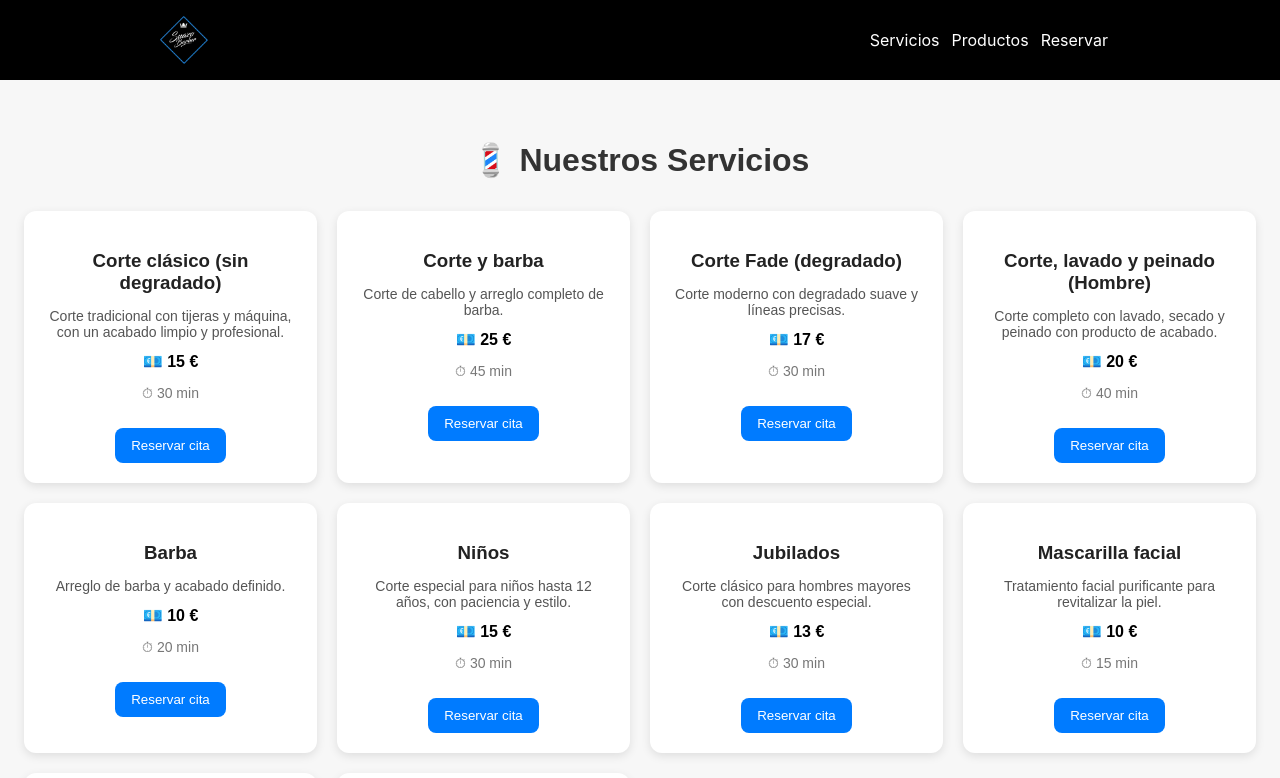
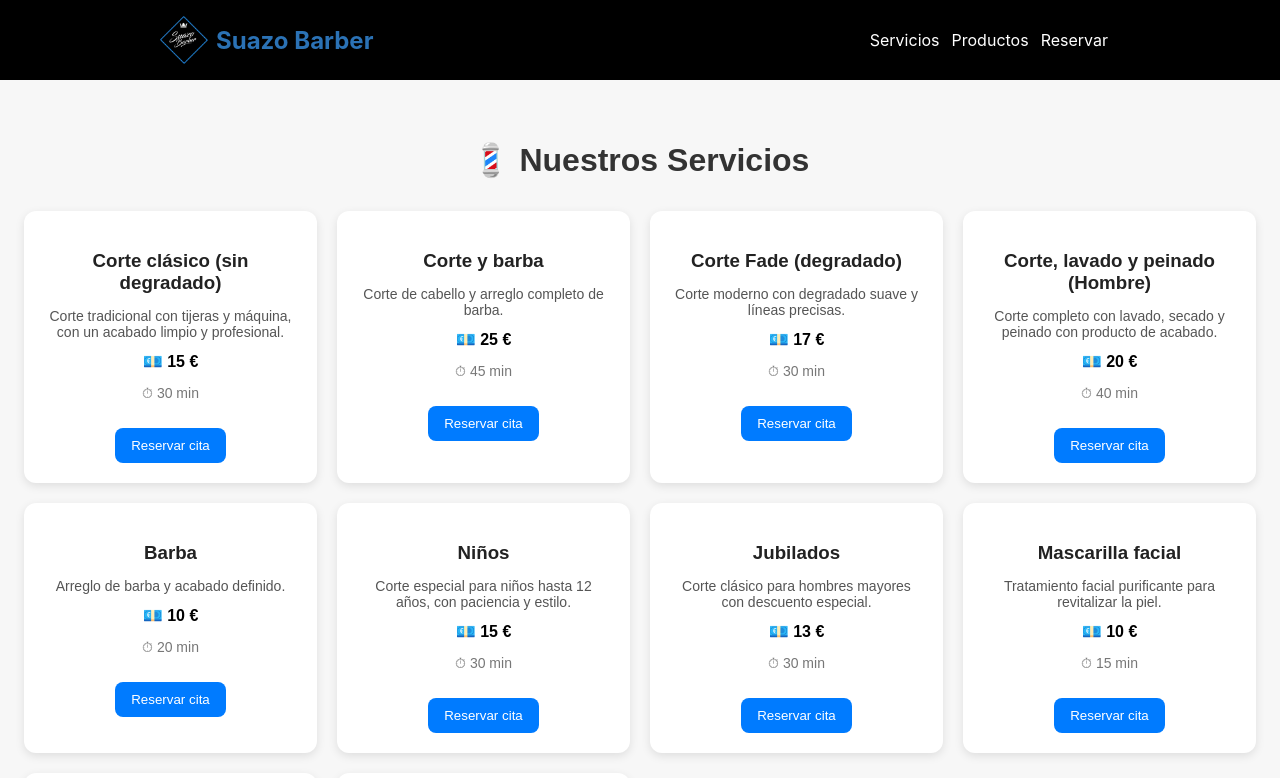
Before and after one commit to barbearia-suazo-site/client, a Next.js app: page /servicos in a window 1280 px wide. Shown: the top 778 px of the page. Built offline with nearby package versions, Linux system fonts and the light colour scheme; no server answers.

Commit message:
Update Header.jsx
"Suazo Barber Logo" to " Suazo Barber"

```diff
--- a/components/Header.jsx
+++ b/components/Header.jsx
@@ -31,7 +31,7 @@ export default function Header() {
             height={48}
             style={{ borderRadius: '50%', marginRight: 8 }}
           />
-          <h2 style={{ margin: 0, color: '#2b72b5' }}></h2>
+          <h2 style={{ margin: 0, color: '#2b72b5' }}>Suazo Barber</h2>
         </Link>
 
         {/* Menu */}
```
